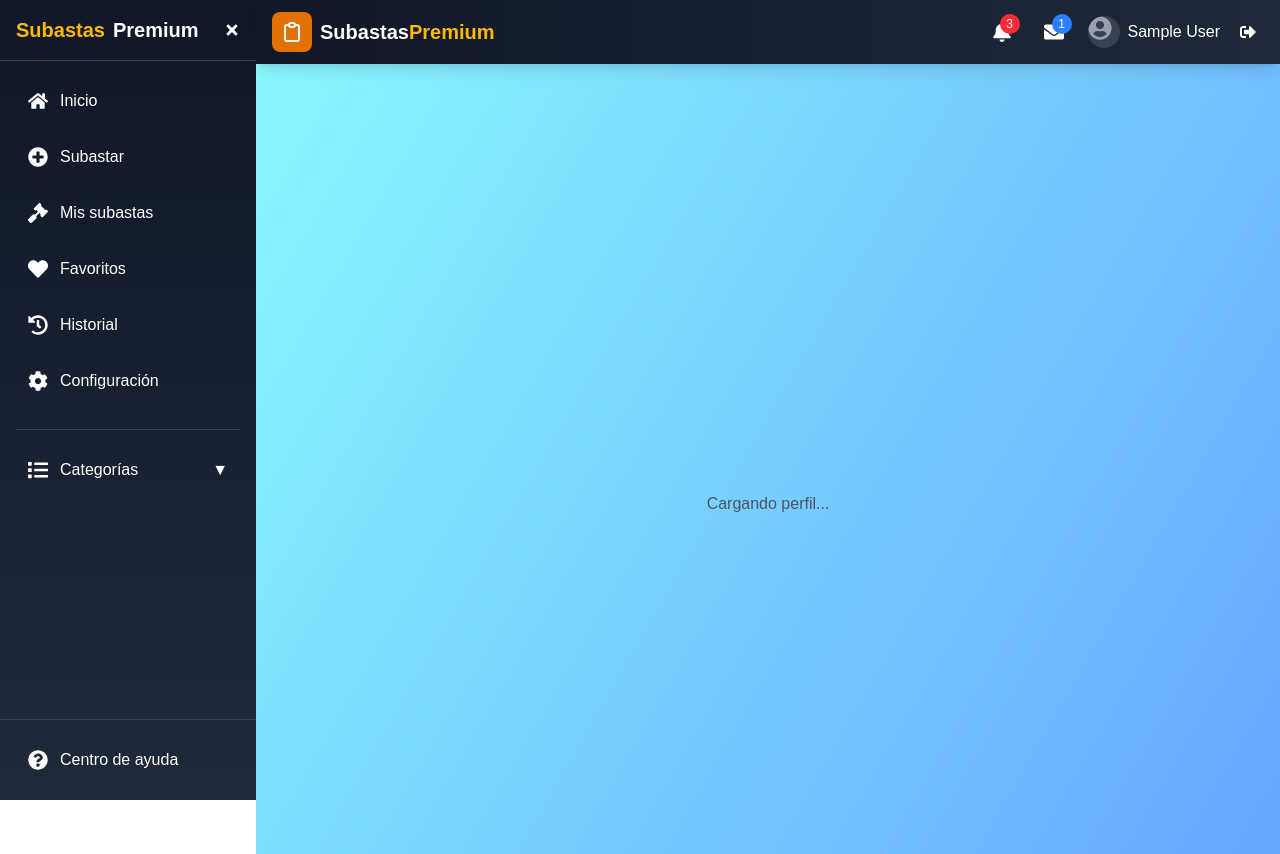
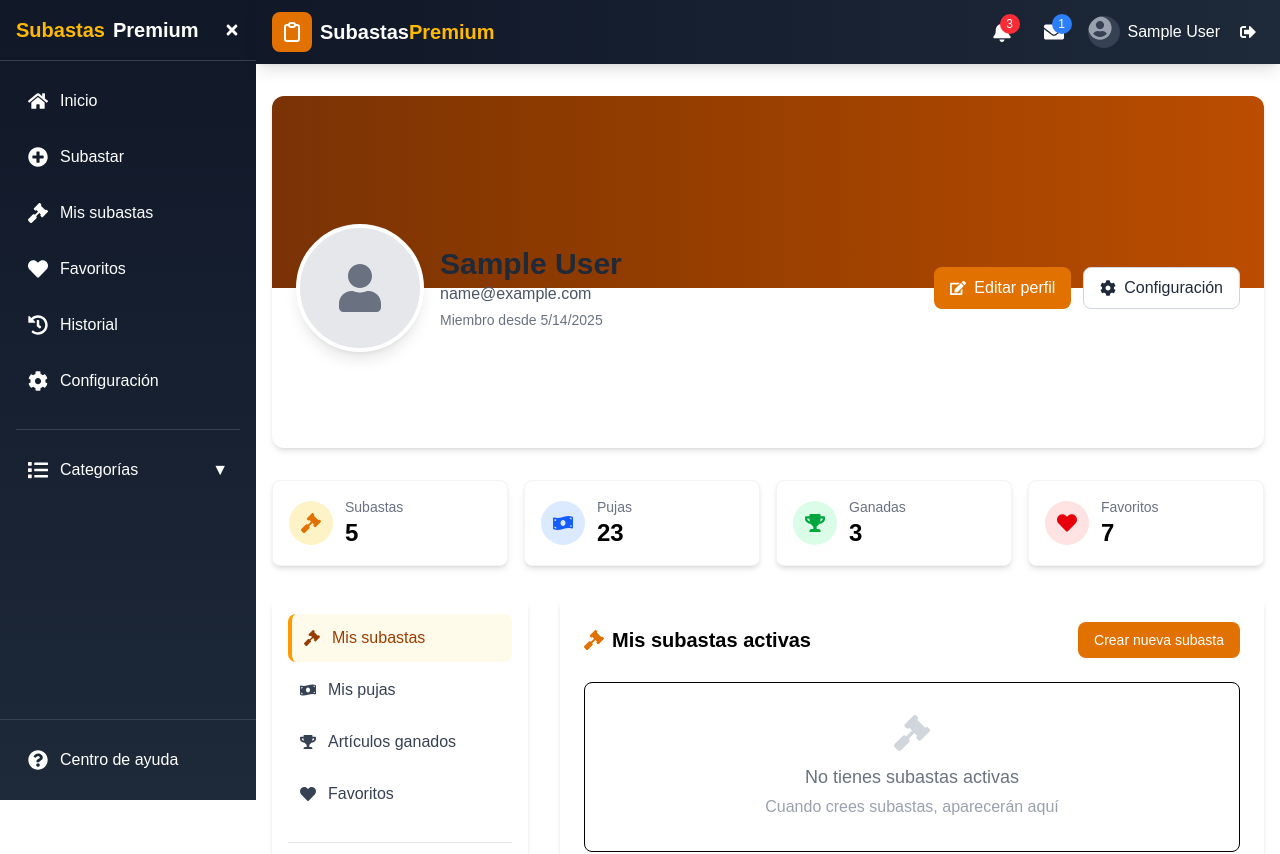
Before and after one commit to daswsi-utp/FrontEnd_Auction_Page, a Next.js app: page /profile in a window 1280 px wide. Shown: the top 854 px of the page. Built offline with nearby package versions, Linux system fonts and the light colour scheme; sample sign-in values are in the browser's storage.

Commit message:
Updated Profile page component

```diff
--- a/src/app/profile/page.jsx
+++ b/src/app/profile/page.jsx
@@ -1,197 +1,329 @@
-'use client';
+//src\app\profile\page.jsx
+'use client'
+import { useEffect, useState } from 'react'
+import { useRouter } from 'next/navigation'
+import Link from 'next/link'
 
-import { useEffect, useState } from 'react';
-import { useRouter } from 'next/navigation';
-import styles from './profile.module.css';
+import {
+  FaUser,
+  FaHistory,
+  FaGavel,
+  FaHeart,
+  FaSignOutAlt,
+  FaEdit,
+  FaTrophy,
+  FaMoneyBillWave,
+  FaCog
+} from 'react-icons/fa'
+import Image from 'next/image'
 
-const ProfilePage = () => {
-  const router = useRouter();
-  const [user, setUser] = useState(null);
-  const [isModalOpen, setIsModalOpen] = useState(false);
-  const [formData, setFormData] = useState({
-    name: '',
-    lastName: '',
-    email: '',
-    phone: '',
-    dni: '',
-    birthDate: '',
-    address: '',
-    district: '',
-    province: '',
-    department: '',
-    role: '',
-    avatar: ''
-  });
+export default function ProfilePage() {
+  const [user, setUser] = useState(null)
+  const [activeTab, setActiveTab] = useState('auctions')
+  const [stats, setStats] = useState({
+    auctions: 0,
+    bids: 0,
+    won: 0,
+    favorites: 0
+  })
+  const router = useRouter()
 
   useEffect(() => {
-    const storedUser = localStorage.getItem('user');
-    if (storedUser) {
-      const parsed = JSON.parse(storedUser);
-      setUser(parsed);
-      setFormData(parsed);
+    const storedUser = localStorage.getItem('auctionUser')
+    if (!storedUser) {
+      alert('Debes iniciar sesión para ver tu perfil')
+      router.push('/auth/login')
+    } else {
+      const userData = JSON.parse(storedUser)
+      setUser(userData)
+
+      // Simular datos de estadísticas
+      setStats({
+        auctions: 5,
+        bids: 23,
+        won: 3,
+        favorites: 7
+      })
     }
-  }, []);
+  }, [])
 
-  const openModal = () => setIsModalOpen(true);
-  const closeModal = () => setIsModalOpen(false);
-
-  const handleChange = (e) => {
-    setFormData(prev => ({ ...prev, [e.target.name]: e.target.value }));
-  };
-
-  const handleSave = () => {
-    localStorage.setItem('user', JSON.stringify(formData));
-    setUser(formData);
-    closeModal();
-  };
-
-  const handleBack = () => {
-    router.push('/');
-  };
+  const handleLogout = () => {
+    localStorage.removeItem('auctionUser')
+    router.push('/auth/login')
+  }
 
   if (!user) {
     return (
-      <div className={styles.profileContainer}>
-        <p className="text-center text-gray-600 mt-20">Cargando perfil...</p>
+      <div className="flex justify-center items-center min-h-screen">
+        <div className="text-center">
+          <div className="animate-spin rounded-full h-12 w-12 border-t-2 border-b-2 border-amber-500 mx-auto mb-4"></div>
+          <p className="text-lg text-gray-600">Cargando tu perfil...</p>
         </div>
-    );
+      </div>
+    )
   }
 
   return (
-    <div className={styles.profileContainer}>
-      <div className={styles.profileContent}>
-        <div className={styles.profileCard}>
-          <div className={styles.avatarSection}>
-            <img
-              src={user.avatar || '/default-avatar.png'}
-              alt="Avatar"
-              className={styles.avatar}
+    <div className="container mx-auto px-4 py-8">
+      {/* Header del perfil */}
+      <div className="bg-white rounded-xl shadow-md overflow-hidden mb-8">
+        <div className="bg-gradient-to-r from-amber-900 to-amber-700 h-40 md:h-48"></div>
+        <div className="px-6 pb-8 relative">
+          <div className="flex flex-col md:flex-row justify-between items-end md:items-center relative -top-16">
+            <div className="flex items-center gap-4 mb-4 md:mb-0">
+              <div className="w-24 h-24 md:w-32 md:h-32 rounded-full border-4 border-white bg-gray-200 flex items-center justify-center overflow-hidden shadow-lg">
+                {user.avatar ? (
+                  <Image
+                    src={user.avatar}
+                    alt={user.name}
+                    width={128}
+                    height={128}
+                    className="object-cover"
                   />
-            <h2 className="text-2xl font-semibold text-gray-800">
-              {user.name} {user.lastName}
-            </h2>
-            <p className={styles.role}>Rol: {user.role || 'Usuario'}</p>
+                ) : (
+                  <FaUser className="text-4xl md:text-5xl text-gray-500" />
+                )}
               </div>
-
-          <div className={styles.infoSection}>
-            <div className={styles.infoItem}>
-              <span className={styles.label}>Email:</span>
-              <span>{user.email}</span>
-            </div>
-            <div className={styles.infoItem}>
-              <span className={styles.label}>Teléfono:</span>
-              <span>{user.phone || 'No registrado'}</span>
-            </div>
-            <div className={styles.infoItem}>
-              <span className={styles.label}>DNI:</span>
-              <span>{user.dni || 'No registrado'}</span>
-            </div>
-            <div className={styles.infoItem}>
-              <span className={styles.label}>Fecha de nacimiento:</span>
-              <span>{user.birthDate || 'No registrado'}</span>
-            </div>
-            <div className={styles.infoItem}>
-              <span className={styles.label}>Dirección:</span>
-              <span>
-                {user.address
-                  ? `${user.address}, ${user.district}, ${user.province}, ${user.department}`
-                  : 'No registrada'}
-              </span>
+              <div>
+                <h1 className="text-2xl md:text-3xl font-bold text-gray-800">
+                  {user.name || 'Usuario'}
+                </h1>
+                <p className="text-gray-600">{user.email}</p>
+                <p className="text-sm text-gray-500 mt-1">
+                  Miembro desde {new Date(user.joinDate || Date.now()).toLocaleDateString()}
+                </p>
               </div>
             </div>
 
-          <button onClick={openModal} className={styles.button} aria-label="Editar perfil">
-            Editar Perfil
-          </button>
-
-          <button onClick={handleBack} className={`${styles.button} ${styles.backButton}`} aria-label="Volver atrás">
-            ← Volver
+            <div className="flex gap-3">
+              <Link
+                href="/profile/profileedit"
+                className="flex items-center gap-2 bg-amber-600 hover:bg-amber-700 text-white px-4 py-2 rounded-lg transition-colors text-sm md:text-base"
+              >
+                <FaEdit /> Editar perfil
+              </Link>
+              <button
+                onClick={() => router.push('/settings')}
+                className="flex items-center gap-2 bg-white border border-gray-300 hover:bg-gray-100 text-gray-800 px-4 py-2 rounded-lg transition-colors text-sm md:text-base"
+              >
+                <FaCog /> Configuración
               </button>
             </div>
-
-        <div className={styles.dashboard}>
-          <div className={styles.bidsSection}>
-            <h3>Mis Pujas Recientes</h3>
-            <ul className={styles.bidList}>
-              <li className="text-gray-500 italic">No hay pujas registradas aún.</li>
-            </ul>
-          </div>
-
-          <div className={styles.historySection}>
-            <h3>Historial de Compras</h3>
-            <table className={styles.table}>
-              <thead>
-                <tr>
-                  <th>Producto</th>
-                  <th>Precio</th>
-                  <th>Fecha</th>
-                  <th>Estado</th>
-                </tr>
-              </thead>
-              <tbody>
-                <tr>
-                  <td colSpan="4" className="text-center text-gray-500 italic">
-                    No hay compras registradas aún.
-                  </td>
-                </tr>
-              </tbody>
-            </table>
           </div>
         </div>
       </div>
 
-      {/* Modal */}
-      {isModalOpen && (
-        <div className={styles.modalOverlay} onClick={closeModal} role="dialog" aria-modal="true">
-          <div
-            className={styles.modalContent}
-            onClick={(e) => e.stopPropagation()}
+      {/* Estadísticas */}
+      <div className="grid grid-cols-2 md:grid-cols-4 gap-4 mb-8">
+        <div className="bg-white p-4 rounded-lg shadow-md border border-gray-100">
+          <div className="flex items-center gap-3">
+            <div className="bg-amber-100 p-3 rounded-full">
+              <FaGavel className="text-amber-600 text-xl" />
+            </div>
+            <div>
+              <p className="text-gray-500 text-sm">Subastas</p>
+              <p className="text-2xl font-bold">{stats.auctions}</p>
+            </div>
+          </div>
+        </div>
+
+        <div className="bg-white p-4 rounded-lg shadow-md border border-gray-100">
+          <div className="flex items-center gap-3">
+            <div className="bg-blue-100 p-3 rounded-full">
+              <FaMoneyBillWave className="text-blue-600 text-xl" />
+            </div>
+            <div>
+              <p className="text-gray-500 text-sm">Pujas</p>
+              <p className="text-2xl font-bold">{stats.bids}</p>
+            </div>
+          </div>
+        </div>
+
+        <div className="bg-white p-4 rounded-lg shadow-md border border-gray-100">
+          <div className="flex items-center gap-3">
+            <div className="bg-green-100 p-3 rounded-full">
+              <FaTrophy className="text-green-600 text-xl" />
+            </div>
+            <div>
+              <p className="text-gray-500 text-sm">Ganadas</p>
+              <p className="text-2xl font-bold">{stats.won}</p>
+            </div>
+          </div>
+        </div>
+
+        <div className="bg-white p-4 rounded-lg shadow-md border border-gray-100">
+          <div className="flex items-center gap-3">
+            <div className="bg-red-100 p-3 rounded-full">
+              <FaHeart className="text-red-600 text-xl" />
+            </div>
+            <div>
+              <p className="text-gray-500 text-sm">Favoritos</p>
+              <p className="text-2xl font-bold">{stats.favorites}</p>
+            </div>
+          </div>
+        </div>
+      </div>
+
+      {/* Contenido principal */}
+      <div className="flex flex-col lg:flex-row gap-8">
+        {/* Menú lateral */}
+        <div className="w-full lg:w-64 bg-white rounded-lg shadow-md p-4 h-fit sticky top-4">
+          <nav className="space-y-1">
+            <button
+              onClick={() => setActiveTab('auctions')}
+              className={`flex items-center gap-3 w-full p-3 rounded-lg transition-colors text-left ${
+                activeTab === 'auctions'
+                  ? 'bg-amber-50 text-amber-800 font-medium border-l-4 border-amber-500'
+                  : 'hover:bg-gray-50 text-gray-700'
+              }`}
             >
-            <h3 className="text-xl font-semibold mb-4 text-center text-blue-600">Editar Perfil</h3>
+              <FaGavel className="flex-shrink-0" />
+              <span>Mis subastas</span>
+            </button>
 
-            {[
-              ['name', 'Nombre'],
-              ['lastName', 'Apellido'],
-              ['email', 'Email'],
-              ['phone', 'Teléfono'],
-              ['dni', 'DNI'],
-              ['birthDate', 'Fecha de nacimiento'],
-              ['address', 'Dirección'],
-              ['district', 'Distrito'],
-              ['province', 'Provincia'],
-              ['department', 'Departamento'],
-            ].map(([field, label]) => (
-              <div key={field} className={styles.inputGroup}>
-                <label>{label}:</label>
-                <input
-                  type={field === 'birthDate' ? 'date' : 'text'}
-                  name={field}
-                  value={formData[field]}
-                  onChange={handleChange}
-                  placeholder={label}
-                />
+            <button
+              onClick={() => setActiveTab('bids')}
+              className={`flex items-center gap-3 w-full p-3 rounded-lg transition-colors text-left ${
+                activeTab === 'bids'
+                  ? 'bg-amber-50 text-amber-800 font-medium border-l-4 border-amber-500'
+                  : 'hover:bg-gray-50 text-gray-700'
+              }`}
+            >
+              <FaMoneyBillWave className="flex-shrink-0" />
+              <span>Mis pujas</span>
+            </button>
+
+            <button
+              onClick={() => setActiveTab('won')}
+              className={`flex items-center gap-3 w-full p-3 rounded-lg transition-colors text-left ${
+                activeTab === 'won'
+                  ? 'bg-amber-50 text-amber-800 font-medium border-l-4 border-amber-500'
+                  : 'hover:bg-gray-50 text-gray-700'
+              }`}
+            >
+              <FaTrophy className="flex-shrink-0" />
+              <span>Artículos ganados</span>
+            </button>
+
+            <button
+              onClick={() => setActiveTab('favorites')}
+              className={`flex items-center gap-3 w-full p-3 rounded-lg transition-colors text-left ${
+                activeTab === 'favorites'
+                  ? 'bg-amber-50 text-amber-800 font-medium border-l-4 border-amber-500'
+                  : 'hover:bg-gray-50 text-gray-700'
+              }`}
+            >
+              <FaHeart className="flex-shrink-0" />
+              <span>Favoritos</span>
+            </button>
+          </nav>
+
+          <div className="mt-6 pt-4 border-t border-gray-200">
+            <button
+              onClick={handleLogout}
+              className="flex items-center gap-3 w-full p-3 rounded-lg text-red-600 hover:bg-red-50 transition-colors"
+            >
+              <FaSignOutAlt className="flex-shrink-0" />
+              <span>Cerrar sesión</span>
+            </button>
           </div>
-            ))}
+        </div>
 
-            <div className="flex justify-between mt-6">
-              <button
-                onClick={handleSave}
-                className={`${styles.button} ${styles.modalButton}`}
+        {/* Contenido dinámico */}
+        <div className="flex-1 bg-white rounded-lg shadow-md overflow-hidden">
+          {activeTab === 'auctions' && (
+            <div className="p-6">
+              <div className="flex justify-between items-center mb-6">
+                <h2 className="text-xl font-bold flex items-center gap-2">
+                  <FaGavel className="text-amber-600" />
+                  Mis subastas activas
+                </h2>
+                <Link
+                  href="/subastar"
+                  className="bg-amber-600 hover:bg-amber-700 text-white px-4 py-2 rounded-lg text-sm"
                 >
-                Guardar Cambios
-              </button>
-              <button
-                onClick={closeModal}
-                className={`${styles.button} ${styles.modalCancelButton}`}
-              >
-                Cancelar
-              </button>
+                  Crear nueva subasta
+                </Link>
+              </div>
+
+              <div className="border rounded-lg divide-y">
+                <div className="p-8 text-center">
+                  <FaGavel className="mx-auto text-4xl text-gray-300 mb-3" />
+                  <h3 className="text-lg font-medium text-gray-500">
+                    No tienes subastas activas
+                  </h3>
+                  <p className="text-gray-400 mt-1">
+                    Cuando crees subastas, aparecerán aquí
+                  </p>
+                </div>
+              </div>
+            </div>
+          )}
+
+          {activeTab === 'bids' && (
+            <div className="p-6">
+              <h2 className="text-xl font-bold flex items-center gap-2 mb-6">
+                <FaMoneyBillWave className="text-blue-600" />
+                Mis pujas recientes
+              </h2>
+
+              <div className="border rounded-lg divide-y">
+                <div className="p-8 text-center">
+                  <FaMoneyBillWave className="mx-auto text-4xl text-gray-300 mb-3" />
+                  <h3 className="text-lg font-medium text-gray-500">
+                    No has realizado pujas
+                  </h3>
+                  <p className="text-gray-400 mt-1">
+                    Cuando hagas pujas, aparecerán aquí
+                  </p>
+                </div>
+              </div>
+            </div>
+          )}
+
+          {activeTab === 'won' && (
+            <div className="p-6">
+              <h2 className="text-xl font-bold flex items-center gap-2 mb-6">
+                <FaTrophy className="text-green-600" />
+                Artículos ganados
+              </h2>
+
+              <div className="border rounded-lg divide-y">
+                <div className="p-8 text-center">
+                  <FaTrophy className="mx-auto text-4xl text-gray-300 mb-3" />
+                  <h3 className="text-lg font-medium text-gray-500">
+                    No has ganado artículos
+                  </h3>
+                  <p className="text-gray-400 mt-1">
+                    Cuando ganes subastas, aparecerán aquí
+                  </p>
+                </div>
+              </div>
+            </div>
+          )}
+
+          {activeTab === 'favorites' && (
+            <div className="p-6">
+              <h2 className="text-xl font-bold flex items-center gap-2 mb-6">
+                <FaHeart className="text-red-600" />
+                Mis favoritos
+              </h2>
+
+              <div className="border rounded-lg divide-y">
+                <div className="p-8 text-center">
+                  <FaHeart className="mx-auto text-4xl text-gray-300 mb-3" />
+                  <h3 className="text-lg font-medium text-gray-500">
+                    No tienes artículos favoritos
+                  </h3>
+                  <p className="text-gray-400 mt-1">
+                    Cuando guardes favoritos, aparecerán aquí
+                  </p>
                 </div>
               </div>
             </div>
           )}
         </div>
-  );
-};
-
-export default ProfilePage;
+      </div>
+    </div>
+  )
+}
```
Lines whose indentation alone changed are shown as unchanged.
